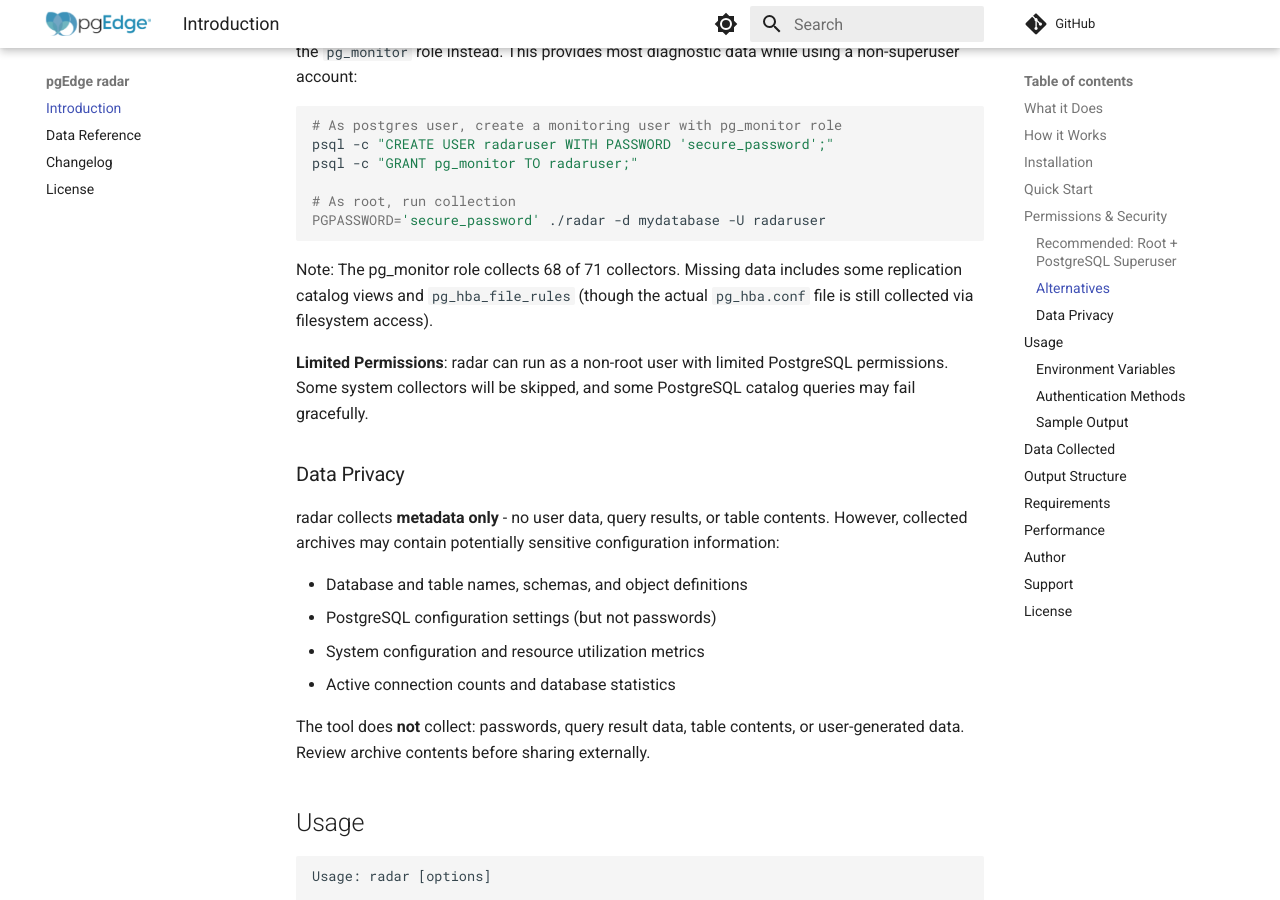
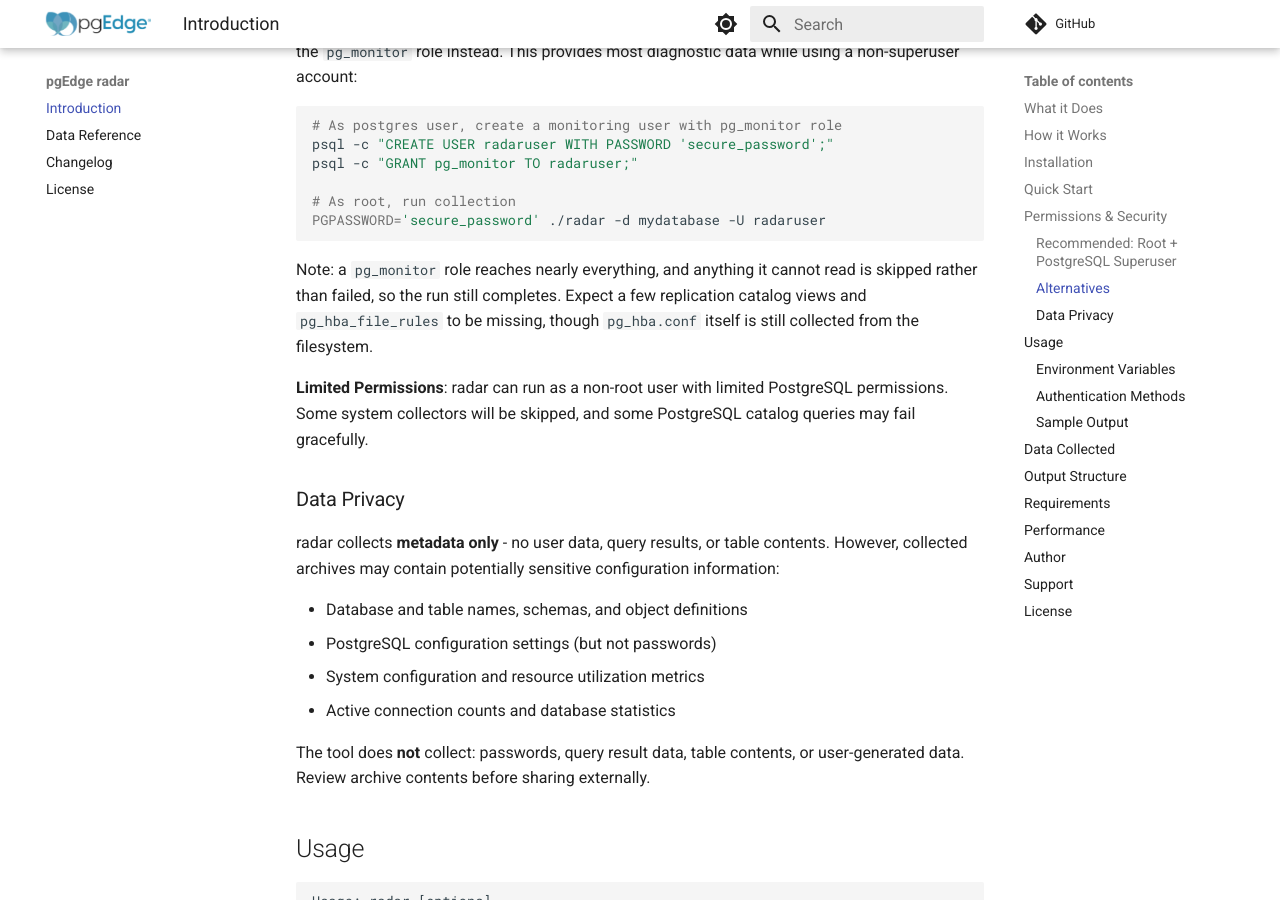
Before and after one commit to pgEdge/radar, an MkDocs documentation site: the page built from docs/index.md, in a window 1280 px wide and 900 px high, scrolled down 1677 px. Built offline with MkDocs 1.6.1 and Material for MkDocs 9.7.7, drawn with Linux system fonts in a browser that asks for light colours; comment, search, counter and statistics services are not loaded.

Commit message:
docs: drop the stale pg_monitor collector count

````diff
--- a/docs/index.md
+++ b/docs/index.md
@@ -69,7 +69,7 @@ psql -c "GRANT pg_monitor TO radaruser;"
 PGPASSWORD='secure_password' ./radar -d mydatabase -U radaruser
 ```
 
-Note: The pg_monitor role collects 68 of 71 collectors. Missing data includes some replication catalog views and `pg_hba_file_rules` (though the actual `pg_hba.conf` file is still collected via filesystem access).
+Note: a `pg_monitor` role reaches nearly everything, and anything it cannot read is skipped rather than failed, so the run still completes. Expect a few replication catalog views and `pg_hba_file_rules` to be missing, though `pg_hba.conf` itself is still collected from the filesystem.
 
 **Limited Permissions**: radar can run as a non-root user with limited PostgreSQL permissions. Some system collectors will be skipped, and some PostgreSQL catalog queries may fail gracefully.
 
````
Also changed, not shown: README.md (+1 -1 lines).
